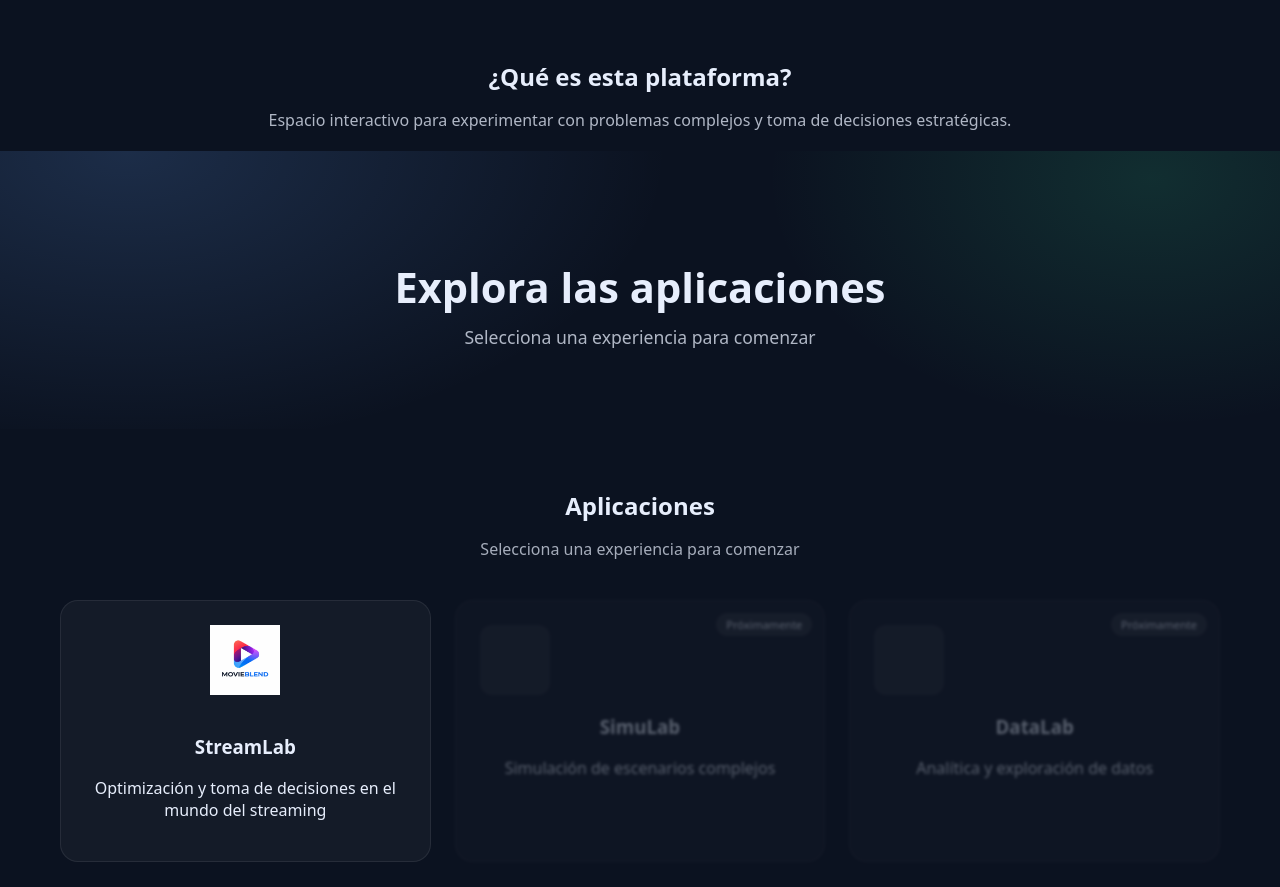
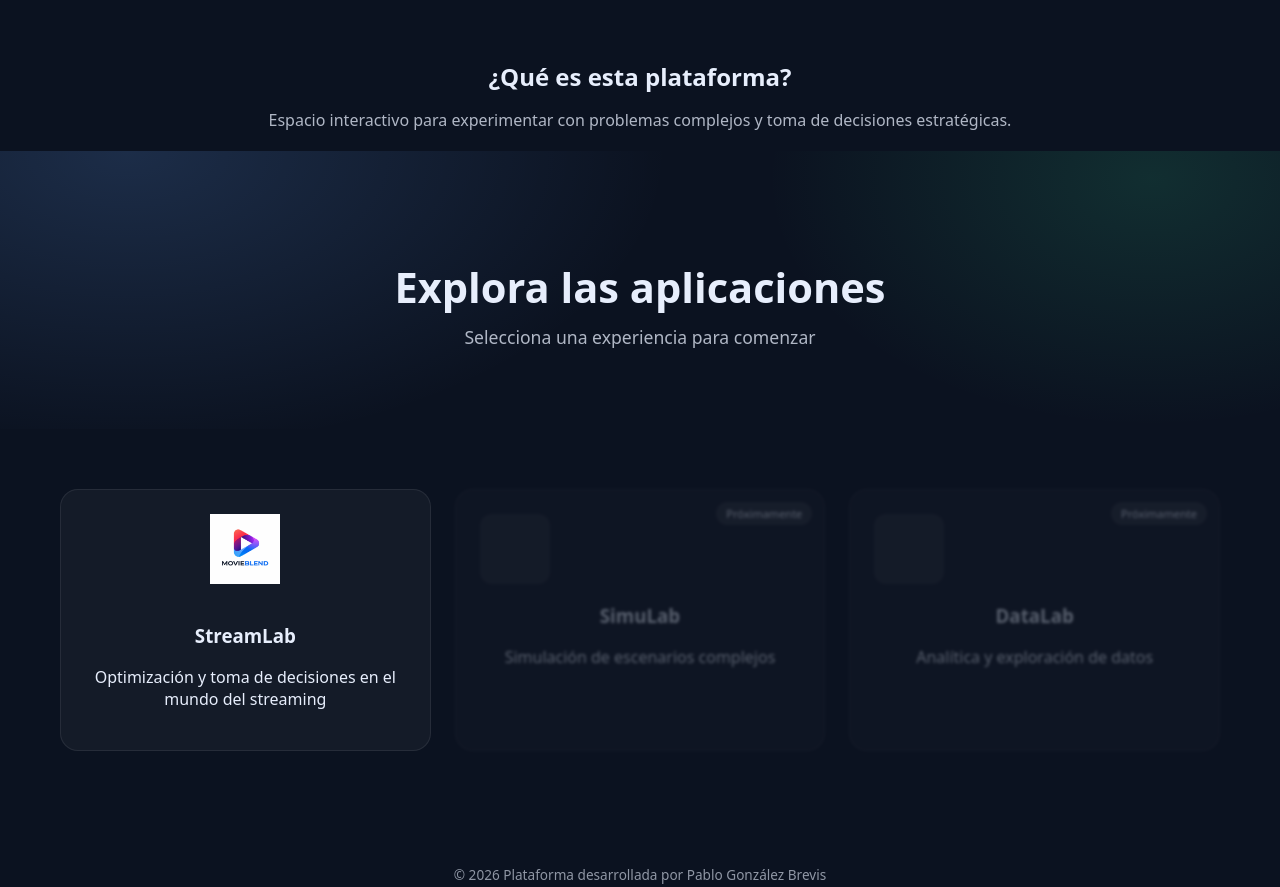
Before and after one commit to yopabloski/mi-sitio, a plain HTML site: page index.html in a window 1280 px wide. Shown: the top 887 px of the page. Drawn offline with Linux system fonts and the light colour scheme.

Commit message:
Update index.html

```diff
--- a/index.html
+++ b/index.html
@@ -27,11 +27,6 @@
 
   <!-- APPS -->
   <section class="platform">
-
-    <div class="platform-header">
-      <h2>Aplicaciones</h2>
-      <p>Selecciona una experiencia para comenzar</p>
-    </div>
 
     <div class="apps-grid">
 
```
